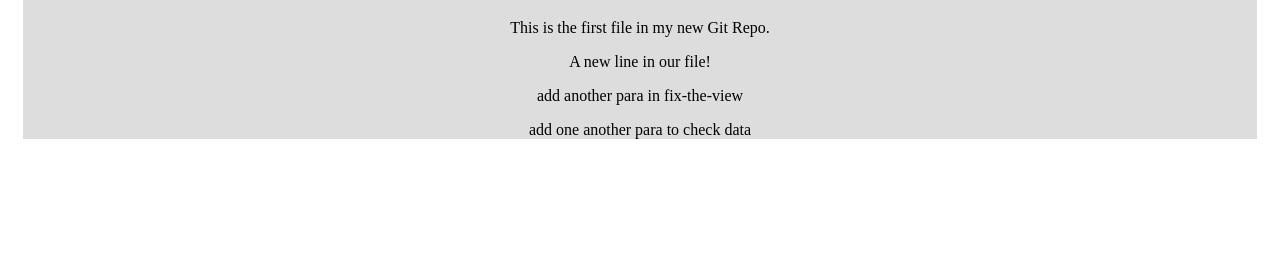
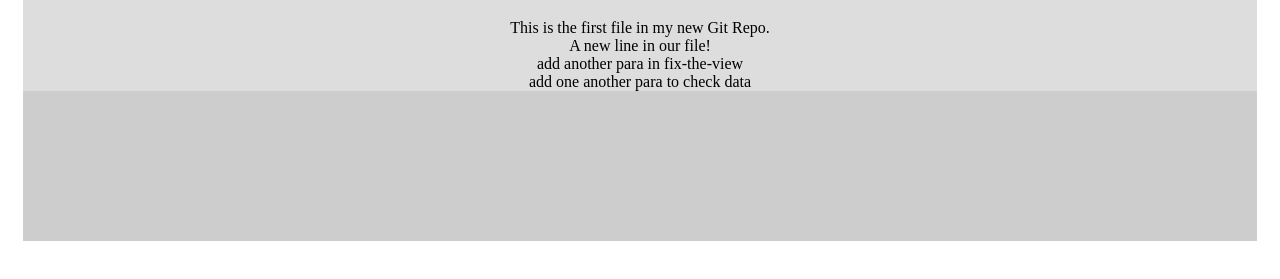
Before and after one commit to sumit-7000/test-repository, a plain HTML site: page index.html in a window 1280 px wide. Shown: the part 61-340 px from the top of the page. Drawn offline with Linux system fonts and the light colour scheme.

Commit message:
add banner section

```diff
--- a/index.html
+++ b/index.html
@@ -16,6 +16,11 @@
             <p>add another para in fix-the-view</p>
             <p>add one another para to check data</p>
         </div>
+
+        <div class="banner">
+            <div class="bx-size">
+            </div>
+        </div>
     </div>
   </body>
 </html>
--- a/style.less
+++ b/style.less
@@ -1,7 +1,7 @@
 *{
     box-sizing: border-box;
     p{
-        margin-bottom: 0;
+        margin: 0;
     }
 }
 
@@ -19,4 +19,13 @@
         background-color: #ddd;
         .text-center
     }
+
+
+    .banner{
+        .bx-size{
+            height: 150px;
+            width: 100%;
+            background-color: #cdcdcd;
+        }
+    }
 }
```
Also changed, not shown: style.css.
